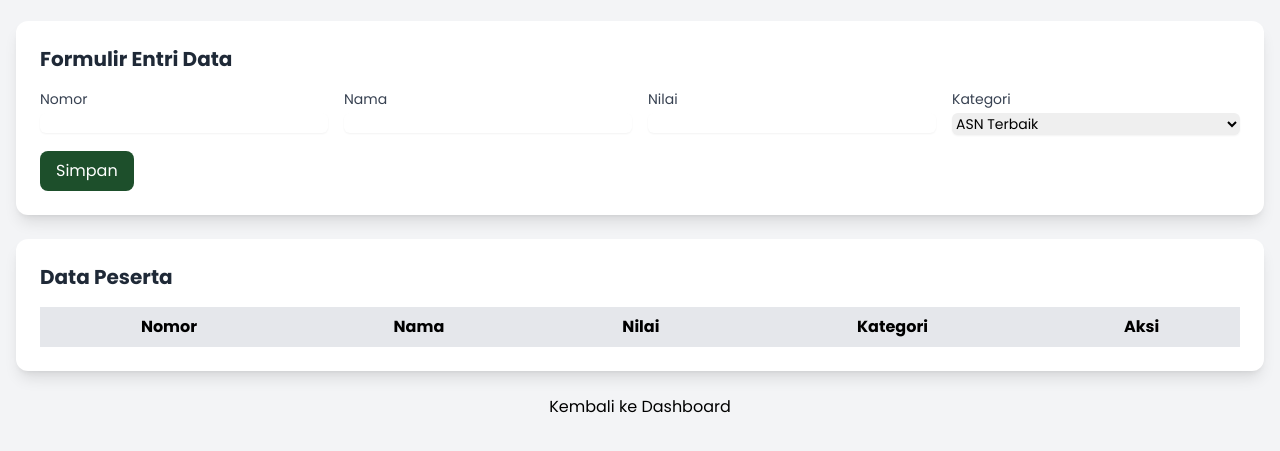
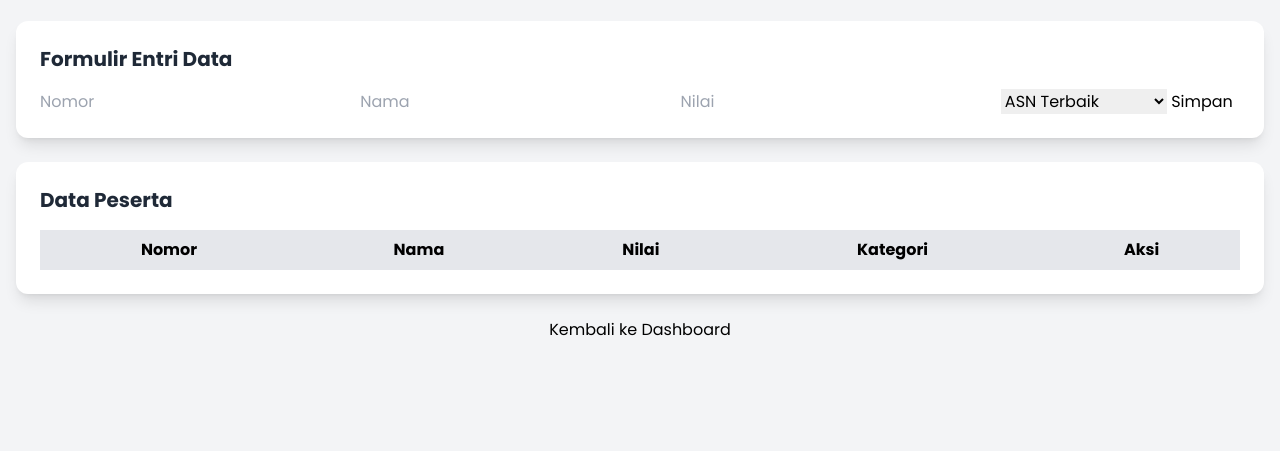
Before and after one commit to ivan3884/anugrahasn, a plain HTML site: page entri.html in a window 1280 px wide. Shown: the part 83-534 px from the top of the page. Drawn offline with nearby package versions, Linux system fonts and the light colour scheme; files whose address does not match are found by name.

Commit message:
entri.html

```diff
--- a/entri.html
+++ b/entri.html
@@ -27,34 +27,17 @@
 
         <div class="bg-white p-6 rounded-xl shadow-lg mb-6">
             <h2 class="text-xl font-bold text-gray-800 mb-4">Formulir Entri Data</h2>
-            <form id="form-entri">
-                <input type="hidden" id="edit-id">
-                <div class="grid grid-cols-1 md:grid-cols-4 gap-4">
-                    <div>
-                        <label for="nomor" class="block text-sm font-medium text-gray-700">Nomor</label>
-                        <input type="text" id="nomor" class="mt-1 block w-full rounded-md border-gray-300 shadow-sm focus:border-indigo-500 focus:ring-indigo-500 sm:text-sm" required>
-                    </div>
-                    <div>
-                        <label for="nama" class="block text-sm font-medium text-gray-700">Nama</label>
-                        <input type="text" id="nama" class="mt-1 block w-full rounded-md border-gray-300 shadow-sm focus:border-indigo-500 focus:ring-indigo-500 sm:text-sm" required>
-                    </div>
-                    <div>
-                        <label for="nilai" class="block text-sm font-medium text-gray-700">Nilai</label>
-                        <input type="number" id="nilai" class="mt-1 block w-full rounded-md border-gray-300 shadow-sm focus:border-indigo-500 focus:ring-indigo-500 sm:text-sm" required>
-                    </div>
-                    <div>
-                        <label for="kategori" class="block text-sm font-medium text-gray-700">Kategori</label>
-                        <select id="kategori" class="mt-1 block w-full rounded-md border-gray-300 shadow-sm focus:border-indigo-500 focus:ring-indigo-500 sm:text-sm" required>
-                            <option value="ASN">ASN Terbaik</option>
-                            <option value="Pelaksana">Pelaksana Terbaik</option>
-                        </select>
-                    </div>
-                </div>
-                <div class="mt-4">
-                    <button type="submit" class="bg-kalsel-green text-white py-2 px-4 rounded-lg hover:bg-opacity-80">Simpan</button>
-                    <button type="button" id="btn-batal" class="bg-gray-500 text-white py-2 px-4 rounded-lg hover:bg-opacity-80 hidden">Batal</button>
-                </div>
-            </form>
+<form id="form">
+  <input id="nomor" type="number" placeholder="Nomor" required />
+  <input id="nama" type="text" placeholder="Nama" required />
+  <input id="nilai" type="number" placeholder="Nilai" required />
+  <select id="kategori">
+    <option>ASN Terbaik</option>
+    <option>Pelaksana Terbaik</option>
+  </select>
+  <button type="submit">Simpan</button>
+</form>
+
         </div>
 
         <div class="bg-white p-6 rounded-xl shadow-lg">
```
